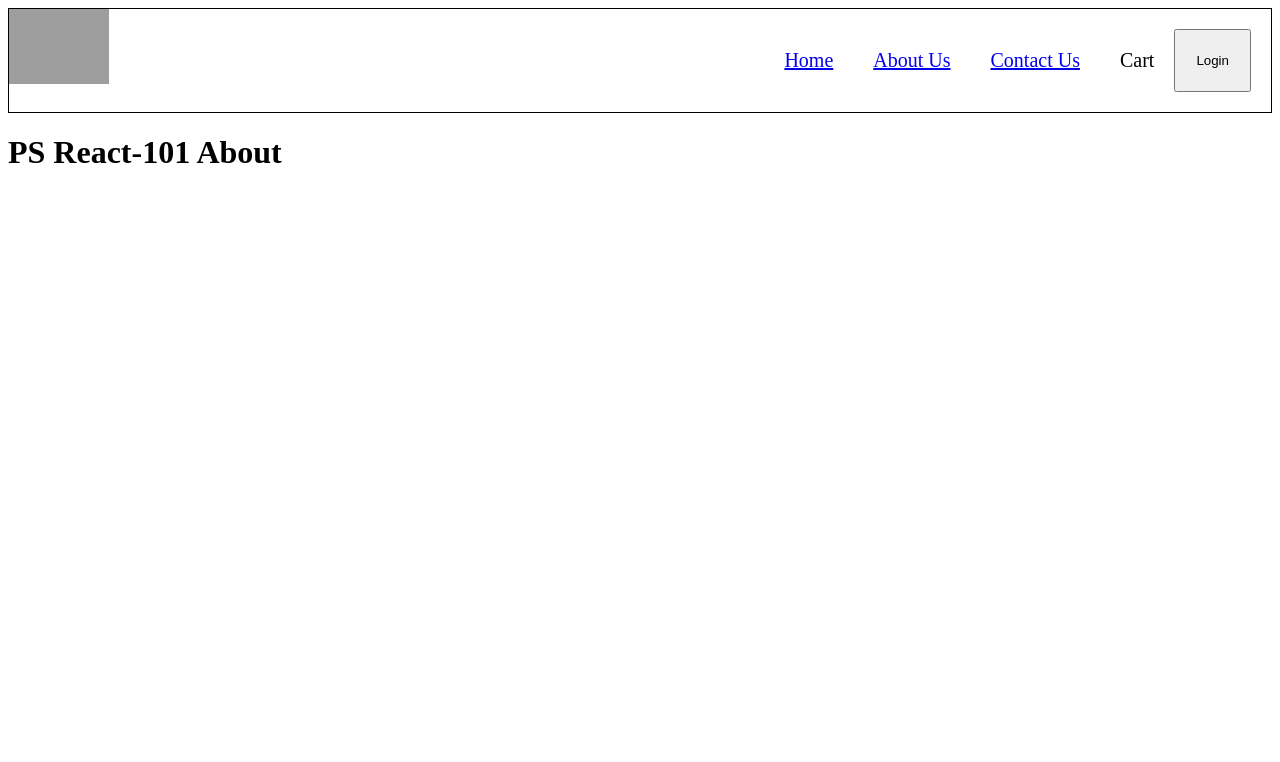
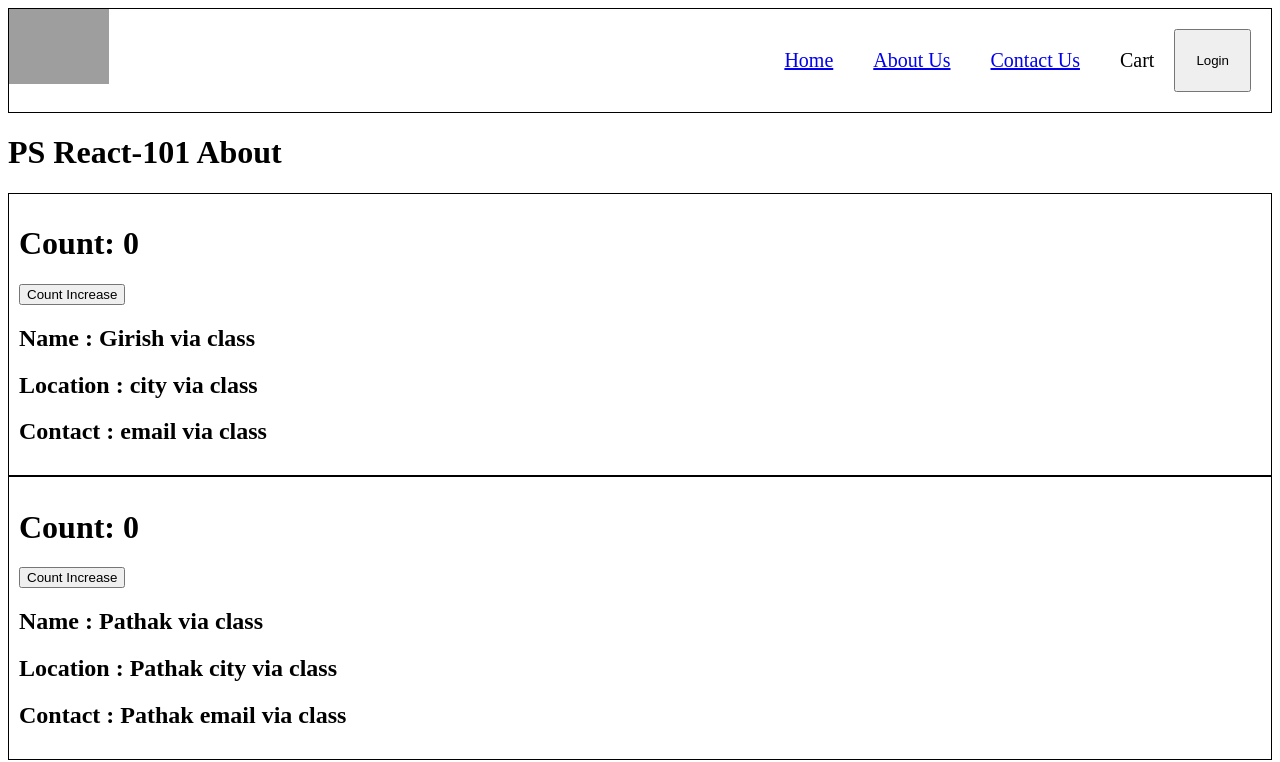
Before and after one commit to girish6j87/react-101, a React (Vite) app: page /about in a window 1280 px wide. Shown: the top 762 px of the page. Built offline with nearby package versions, Linux system fonts and the light colour scheme; grey boxes are pictures that could not be loaded.

Commit message:
PS React-101 Day-07

```diff
--- a/index.css
+++ b/index.css
@@ -60,3 +60,8 @@
 .filter {
   display: flex;
 }
+
+.user-card {
+  padding: 10px;
+  border: 1px solid black;
+}
--- a/src/components/About.js
+++ b/src/components/About.js
@@ -1,9 +1,44 @@
-const About = () => {
-    return(
-        <div>
-            <h1>PS React-101 About</h1>
-        </div>
+import { Component } from "react";
+import User from "./User";
+import UserClass from "./UserClass";
+
+class About extends Component {
+  constructor(props) {
+    super(props);
+    console.log(this.props.name + " parent constructor called");
+  }
+  componentDidMount() {
+    console.log(this.props.name + " parent componentDidMount called");
+  }
+  render() {
+    console.log(this.props.name + " parent render called");
+    return (
+      <div>
+        <h1>PS React-101 About</h1>
+        {/* <User name={"Girish"} email={"girish6j87@gmail.com"} location={"Haldwani"}/> */}
+        <UserClass
+          name={"Girish via class"}
+          email={"email via class"}
+          location={"city via class"}
+        />
+        <UserClass
+          name={"Pathak via class"}
+          email={"Pathak email via class"}
+          location={"Pathak city via class"}
+        />
+      </div>
     );
-};
+  }
+}
+
+// const About = () => {
+//     return(
+//         <div>
+//             <h1>PS React-101 About</h1>
+//             {/* <User name={"Girish"} email={"girish6j87@gmail.com"} location={"Haldwani"}/> */}
+//             <UserClass name={"Girish via class"} email={"email via class"} location={"city via class"}/>
+//         </div>
+//     );
+// };
 
 export default About;
--- /dev/null
+++ b/src/components/User.js
@@ -0,0 +1,18 @@
+import { useState } from "react";
+
+const User = (props) => {
+    const {name, location, email} = props;
+    const [count, setCount] = useState(0);
+    const [count2] = useState(1);
+    return (
+        <div className="user-card">
+            <h1>Count={count}</h1>
+            <h1>Count2={count2}</h1>
+            <h2>Name : {name}</h2>
+            <h2>Location : {location}</h2>
+            <h2>Contact : {email}</h2>
+        </div>
+    )
+}
+
+export default User;
--- /dev/null
+++ b/src/components/UserClass.js
@@ -0,0 +1,38 @@
+import React from "react";
+class UserClass extends React.Component {
+  constructor(props) {
+    super(props);
+    this.state = {
+      count: 0,
+    };
+    console.log(this.props.name + " child Constructor called");
+  }
+  componentDidMount() {
+    console.log(this.props.name + "child componentDidMount called");
+  }
+
+  render() {
+    console.log(this.props.name + "child render called");
+    const { name, location, email } = this.props;
+    const { count } = this.state;
+    return (
+      <div className="user-card">
+        <h1>Count: {count}</h1>
+        <button
+          onClick={() => {
+            this.setState({
+              count: this.state.count + 1,
+            });
+          }}
+        >
+          Count Increase
+        </button>
+        <h2>Name : {name}</h2>
+        <h2>Location : {location}</h2>
+        <h2>Contact : {email}</h2>
+      </div>
+    );
+  }
+}
+
+export default UserClass;
```
